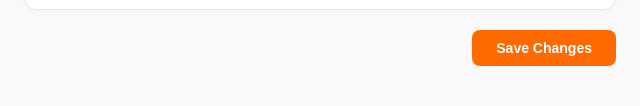
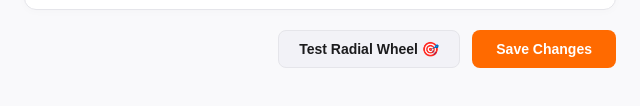
Before and after one commit to ehsaanpour/ALL-Convertor, an Electron app: page src/settings/settings.html in a window 640 px wide. Both pictures are taken after a click on the button "Save Changes". Shown: the part 624-730 px from the top of the page. Drawn offline with Linux system fonts and the light colour scheme; no server answers.

Commit message:
Open settings on launch, add interactive test button and fix singleton guard

```diff
--- a/src/settings/settings.css
+++ b/src/settings/settings.css
@@ -204,6 +204,26 @@ body.rtl .footer-bar {
   justify-content: flex-start;
 }
 
+.btn-secondary {
+  background: var(--input-bg);
+  color: var(--text-primary);
+  border: 1px solid var(--border);
+  padding: 10px 20px;
+  font-size: 14px;
+  font-weight: 600;
+  border-radius: 8px;
+  cursor: pointer;
+  transition: background 0.15s ease, transform 0.1s ease;
+}
+
+.btn-secondary:hover {
+  background: var(--border);
+}
+
+.btn-secondary:active {
+  transform: scale(0.98);
+}
+
 .btn-primary {
   background: var(--accent);
   color: #fff;
--- a/src/settings/settings.html
+++ b/src/settings/settings.html
@@ -109,7 +109,8 @@
     </div>
 
     <div class="footer-bar">
-      <button class="btn-primary" id="btn-save">Save Changes</button>
+      <button class="btn-secondary" id="btn-test" type="button">Test Radial Wheel 🎯</button>
+      <button class="btn-primary" id="btn-save" type="button">Save Changes</button>
     </div>
   </div>
 
--- a/src/settings/settings.js
+++ b/src/settings/settings.js
@@ -9,7 +9,12 @@ const checkSound = document.getElementById('check-sound');
 const selectScConv = document.getElementById('select-sc-conv');
 const selectScTools = document.getElementById('select-sc-tools');
 const selectScAct = document.getElementById('select-sc-act');
+const btnTest = document.getElementById('btn-test');
 const btnSave = document.getElementById('btn-save');
+
+btnTest.addEventListener('click', () => {
+  ipcRenderer.send('test-radial-wheel');
+});
 
 ipcRenderer.on('init-settings', (event, data) => {
   currentConfig = data.config || {};
@@ -51,6 +56,7 @@ function updateTexts(lang) {
   document.getElementById('txt-sc-conv').textContent = s.shortcutConversions || 'Conversions Modifier';
   document.getElementById('txt-sc-tools').textContent = s.shortcutTools || 'Tools Modifier';
   document.getElementById('txt-sc-act').textContent = s.shortcutActions || 'Actions Modifier';
+  btnTest.textContent = isRtl ? 'آزمایش چرخ تبدیل 🎯' : 'Test Radial Wheel 🎯';
   btnSave.textContent = s.save || 'Save Changes';
 }
 
```
Also changed, not shown: src/main/index.js (+11 -3 lines).
